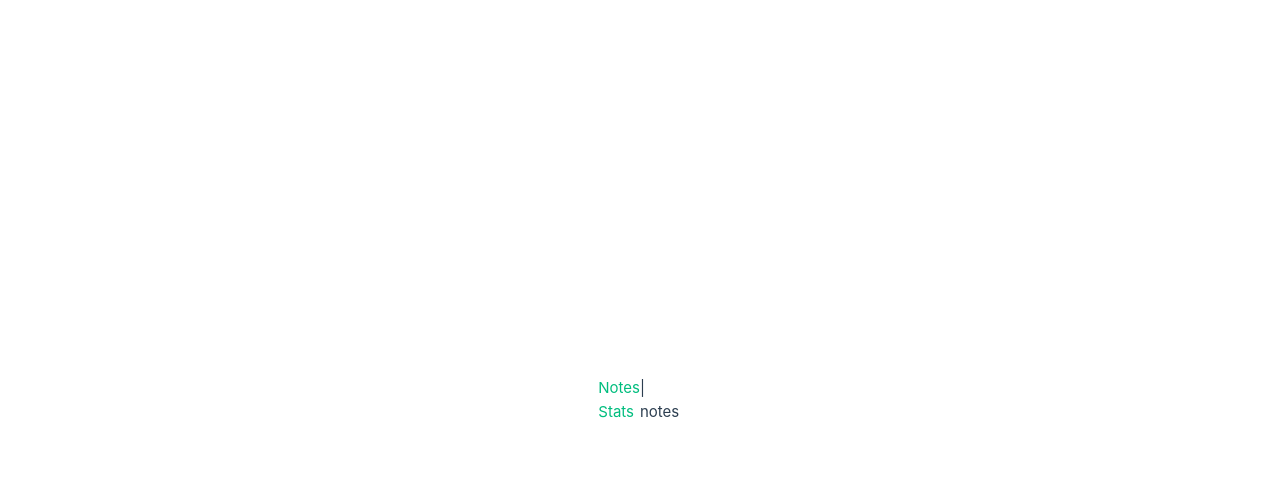
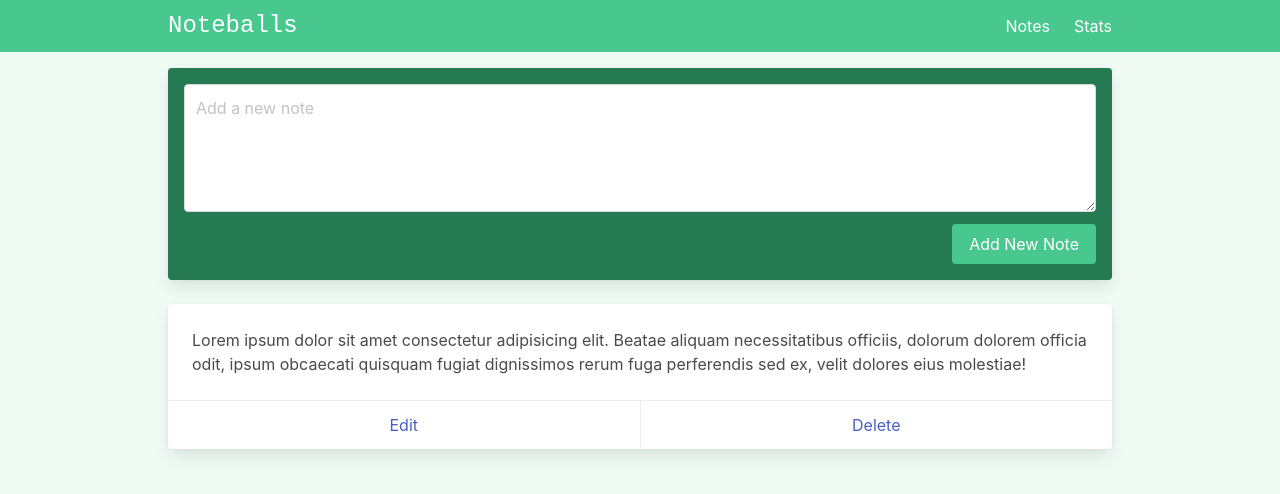
Before and after one commit to alekseypetrenko/vue3-noteballs, a Vue app: page / in a window 1280 px wide. Shown: the top 494 px of the page. Built offline with nearby package versions, Linux system fonts and the light colour scheme.

Commit message:
add bulma, nav bar, notes design

```diff
--- a/index.html
+++ b/index.html
@@ -1,5 +1,5 @@
 <!DOCTYPE html>
-<html lang="en">
+<html lang="en" class="has-background-success-light">
   <head>
     <meta charset="UTF-8" />
     <link rel="icon" href="/favicon.ico" />
--- a/package.json
+++ b/package.json
@@ -7,6 +7,7 @@
     "preview": "vite preview --port 4173"
   },
   "dependencies": {
+    "bulma": "^0.9.4",
     "vue": "^3.2.38",
     "vue-router": "^4.1.5"
   },
--- a/src/App.vue
+++ b/src/App.vue
@@ -1,7 +1,15 @@
 <template>
-  <RouterLink to="/">Notes</RouterLink> |
+  <nav-bar />
 
-  <RouterLink to="/stats">Stats</RouterLink>
+  <div class="container is-max-desktop px-2 py-4">
+    <RouterView />
+  </div>
+</template>
 
-  <RouterView />
-</template>
+<script setup>
+import NavBar from "@/components/Layout/NavBar.vue";
+</script>
+
+<style>
+@import "bulma/css/bulma.min.css";
+</style>
--- a/src/assets/base.css
+++ /dev/null
@@ -1,74 +0,0 @@
-/* color palette from <https://github.com/vuejs/theme> */
-:root {
-  --vt-c-white: #ffffff;
-  --vt-c-white-soft: #f8f8f8;
-  --vt-c-white-mute: #f2f2f2;
-
-  --vt-c-black: #181818;
-  --vt-c-black-soft: #222222;
-  --vt-c-black-mute: #282828;
-
-  --vt-c-indigo: #2c3e50;
-
-  --vt-c-divider-light-1: rgba(60, 60, 60, 0.29);
-  --vt-c-divider-light-2: rgba(60, 60, 60, 0.12);
-  --vt-c-divider-dark-1: rgba(84, 84, 84, 0.65);
-  --vt-c-divider-dark-2: rgba(84, 84, 84, 0.48);
-
-  --vt-c-text-light-1: var(--vt-c-indigo);
-  --vt-c-text-light-2: rgba(60, 60, 60, 0.66);
-  --vt-c-text-dark-1: var(--vt-c-white);
-  --vt-c-text-dark-2: rgba(235, 235, 235, 0.64);
-}
-
-/* semantic color variables for this project */
-:root {
-  --color-background: var(--vt-c-white);
-  --color-background-soft: var(--vt-c-white-soft);
-  --color-background-mute: var(--vt-c-white-mute);
-
-  --color-border: var(--vt-c-divider-light-2);
-  --color-border-hover: var(--vt-c-divider-light-1);
-
-  --color-heading: var(--vt-c-text-light-1);
-  --color-text: var(--vt-c-text-light-1);
-
-  --section-gap: 160px;
-}
-
-@media (prefers-color-scheme: dark) {
-  :root {
-    --color-background: var(--vt-c-black);
-    --color-background-soft: var(--vt-c-black-soft);
-    --color-background-mute: var(--vt-c-black-mute);
-
-    --color-border: var(--vt-c-divider-dark-2);
-    --color-border-hover: var(--vt-c-divider-dark-1);
-
-    --color-heading: var(--vt-c-text-dark-1);
-    --color-text: var(--vt-c-text-dark-2);
-  }
-}
-
-*,
-*::before,
-*::after {
-  box-sizing: border-box;
-  margin: 0;
-  position: relative;
-  font-weight: normal;
-}
-
-body {
-  min-height: 100vh;
-  color: var(--color-text);
-  background: var(--color-background);
-  transition: color 0.5s, background-color 0.5s;
-  line-height: 1.6;
-  font-family: Inter, -apple-system, BlinkMacSystemFont, 'Segoe UI', Roboto, Oxygen, Ubuntu,
-    Cantarell, 'Fira Sans', 'Droid Sans', 'Helvetica Neue', sans-serif;
-  font-size: 15px;
-  text-rendering: optimizeLegibility;
-  -webkit-font-smoothing: antialiased;
-  -moz-osx-font-smoothing: grayscale;
-}
--- a/src/assets/main.css
+++ /dev/null
@@ -1,35 +0,0 @@
-@import "./base.css";
-
-#app {
-  max-width: 1280px;
-  margin: 0 auto;
-  padding: 2rem;
-
-  font-weight: normal;
-}
-
-a,
-.green {
-  text-decoration: none;
-  color: hsla(160, 100%, 37%, 1);
-  transition: 0.4s;
-}
-
-@media (hover: hover) {
-  a:hover {
-    background-color: hsla(160, 100%, 37%, 0.2);
-  }
-}
-
-@media (min-width: 1024px) {
-  body {
-    display: flex;
-    place-items: center;
-  }
-
-  #app {
-    display: grid;
-    grid-template-columns: 1fr 1fr;
-    padding: 0 2rem;
-  }
-}
--- /dev/null
+++ b/src/components/Layout/NavBar.vue
@@ -0,0 +1,54 @@
+<template>
+  <nav class="navbar is-success" role="navigation" aria-label="main navigation">
+    <div class="container is-max-desktop px-2">
+      <div class="navbar-brand">
+        <div class="navbar-item is-size-4 is-family-monospace">Noteballs</div>
+
+        <a
+          role="button"
+          aria-label="menu"
+          aria-expanded="false"
+          data-target="navbarBasicExample"
+          class="navbar-burger"
+          :class="{ 'is-active': showMobileNav }"
+          @click.prevent="showMobileNav = !showMobileNav"
+        >
+          <span aria-hidden="true"></span>
+          <span aria-hidden="true"></span>
+          <span aria-hidden="true"></span>
+        </a>
+      </div>
+
+      <div
+        id="navbarBasicExample"
+        class="navbar-menu"
+        :class="{ 'is-active': showMobileNav }"
+      >
+        <div class="navbar-end">
+          <RouterLink to="/" class="navbar-item" active-class="is active">
+            Notes
+          </RouterLink>
+          <RouterLink to="/stats" class="navbar-item" active-class="is active">
+            Stats
+          </RouterLink>
+        </div>
+      </div>
+    </div>
+  </nav>
+</template>
+
+<script setup>
+import { ref } from "vue";
+
+const showMobileNav = ref(false);
+</script>
+
+<style>
+@media (max-width: 1023px) {
+  .navbar-menu {
+    position: absolute;
+    left: 0;
+    width: 100%;
+  }
+}
+</style>
--- a/src/main.js
+++ b/src/main.js
@@ -1,26 +1,5 @@
 import { createApp } from "vue";
-import { createRouter, createWebHistory } from "vue-router";
 import App from "./App.vue";
-
-import ViewNotes from "@/views/ViewNotes.vue";
-import ViewStats from "@/views/ViewStats.vue";
-
-import "./assets/main.css";
-
-const router = createRouter({
-  history: createWebHistory(),
-  routes: [
-    {
-      path: "/",
-      name: "notes",
-      component: ViewNotes,
-    },
-    {
-      path: "/stats",
-      name: "stats",
-      component: ViewStats,
-    },
-  ],
-});
+import router from "@/router";
 
 createApp(App).use(router).mount("#app");
--- /dev/null
+++ b/src/router/index.js
@@ -0,0 +1,23 @@
+import { createRouter, createWebHistory } from "vue-router";
+import ViewNotes from "@/views/ViewNotes.vue";
+import ViewStats from "@/views/ViewStats.vue";
+
+const routes = [
+  {
+    path: "/",
+    name: "notes",
+    component: ViewNotes,
+  },
+  {
+    path: "/stats",
+    name: "stats",
+    component: ViewStats,
+  },
+];
+
+const router = createRouter({
+  history: createWebHistory(),
+  routes,
+});
+
+export default router;
--- a/src/views/ViewNotes.vue
+++ b/src/views/ViewNotes.vue
@@ -1,3 +1,33 @@
 <template>
-  <div class="notes">notes</div>
+  <div class="notes">
+    <div class="card has-background-success-dark p-4 mb-5">
+      <div class="field">
+        <div class="control">
+          <textarea class="textarea" placeholder="Add a new note"></textarea>
+        </div>
+      </div>
+
+      <div class="field is-grouped is-grouped-right">
+        <div class="control">
+          <button class="button is-link has-background-success">
+            Add New Note
+          </button>
+        </div>
+      </div>
+    </div>
+    <div class="card mb-4">
+      <div class="card-content">
+        <div class="content">
+          Lorem ipsum dolor sit amet consectetur adipisicing elit. Beatae
+          aliquam necessitatibus officiis, dolorum dolorem officia odit, ipsum
+          obcaecati quisquam fugiat dignissimos rerum fuga perferendis sed ex,
+          velit dolores eius molestiae!
+        </div>
+      </div>
+      <footer class="card-footer">
+        <a href="#" class="card-footer-item">Edit</a>
+        <a href="#" class="card-footer-item">Delete</a>
+      </footer>
+    </div>
+  </div>
 </template>
```
Also changed, not shown: 1 other file (tests, documents, lock files or other folders).
